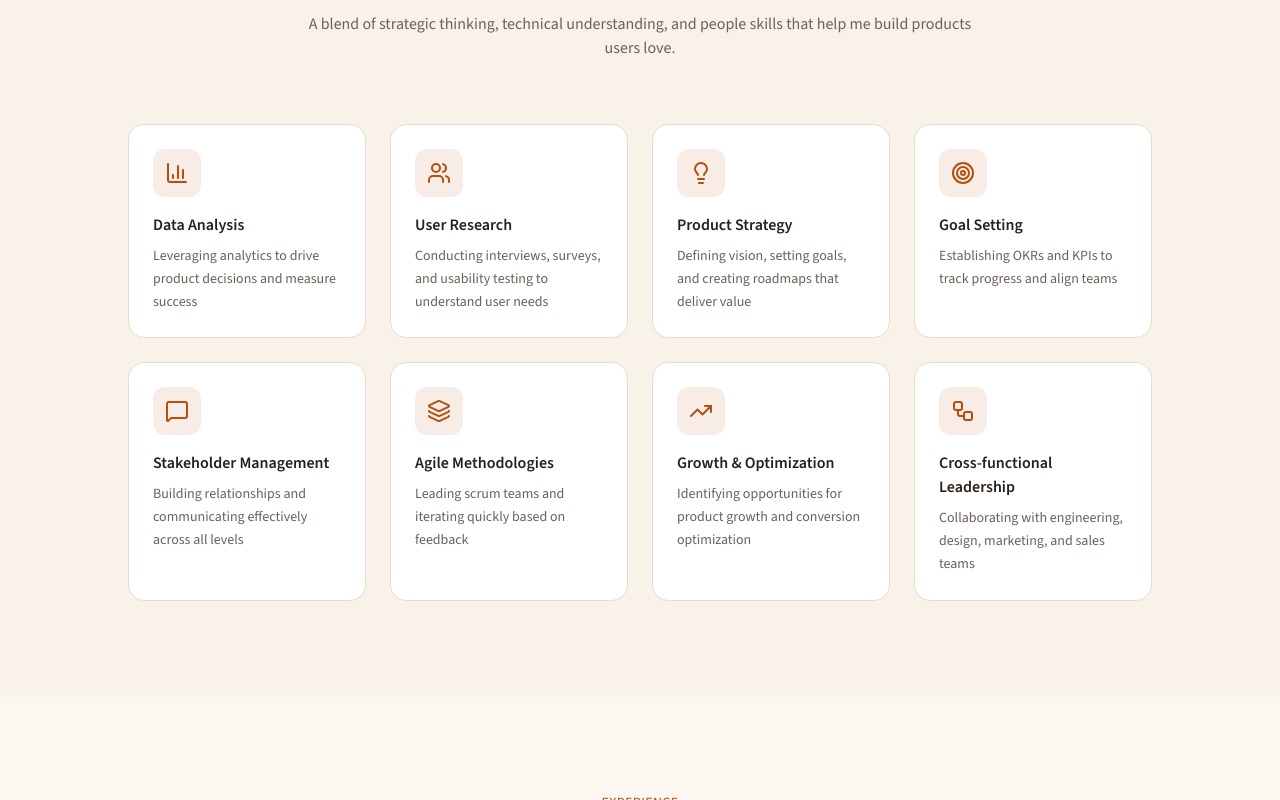
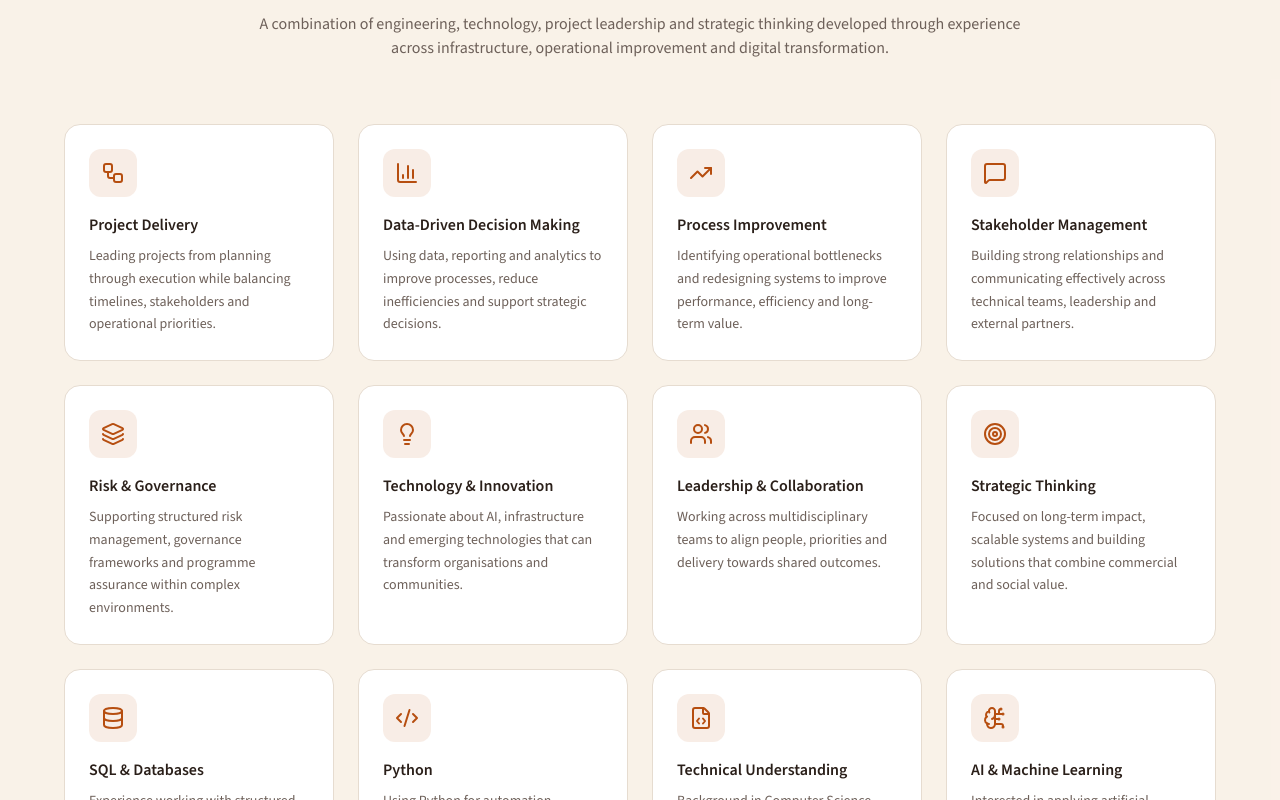
Before and after one commit to seunnnnnnnnn/personal-web, a Next.js app: page / in a window 1280 px wide. Shown: the part 1700-2500 px from the top of the page. Built offline with nearby package versions, Linux system fonts and the light colour scheme; a web font is replaced by a local one.

Commit message:
Update skills-section.tsx

```diff
--- a/components/skills-section.tsx
+++ b/components/skills-section.tsx
@@ -6,66 +6,155 @@ import {
   MessageSquare,
   Layers,
   TrendingUp,
-  Workflow
+  Workflow,
+  ShieldCheck,
+  Database,
+  Cpu,
+  Briefcase,
+  LineChart,
+  Wrench,
+  Globe,
+  Building2,
+  Code2,
+  FileCode,
+  BrainCircuit,
+  MonitorCog,
 } from "lucide-react"
 
 const skills = [
   {
-    icon: BarChart3,
-    title: "Data Analysis",
-    description: "Leveraging analytics to drive product decisions and measure success"
+    icon: Workflow,
+    title: "Project Delivery",
+    description:
+      "Leading projects from planning through execution while balancing timelines, stakeholders and operational priorities.",
   },
   {
-    icon: Users,
-    title: "User Research",
-    description: "Conducting interviews, surveys, and usability testing to understand user needs"
+    icon: BarChart3,
+    title: "Data-Driven Decision Making",
+    description:
+      "Using data, reporting and analytics to improve processes, reduce inefficiencies and support strategic decisions.",
   },
   {
-    icon: Lightbulb,
-    title: "Product Strategy",
-    description: "Defining vision, setting goals, and creating roadmaps that deliver value"
-  },
-  {
-    icon: Target,
-    title: "Goal Setting",
-    description: "Establishing OKRs and KPIs to track progress and align teams"
+    icon: TrendingUp,
+    title: "Process Improvement",
+    description:
+      "Identifying operational bottlenecks and redesigning systems to improve performance, efficiency and long-term value.",
   },
   {
     icon: MessageSquare,
     title: "Stakeholder Management",
-    description: "Building relationships and communicating effectively across all levels"
+    description:
+      "Building strong relationships and communicating effectively across technical teams, leadership and external partners.",
   },
   {
     icon: Layers,
-    title: "Agile Methodologies",
-    description: "Leading scrum teams and iterating quickly based on feedback"
+    title: "Risk & Governance",
+    description:
+      "Supporting structured risk management, governance frameworks and programme assurance within complex environments.",
   },
   {
-    icon: TrendingUp,
-    title: "Growth & Optimization",
-    description: "Identifying opportunities for product growth and conversion optimization"
+    icon: Lightbulb,
+    title: "Technology & Innovation",
+    description:
+      "Passionate about AI, infrastructure and emerging technologies that can transform organisations and communities.",
   },
   {
-    icon: Workflow,
-    title: "Cross-functional Leadership",
-    description: "Collaborating with engineering, design, marketing, and sales teams"
-  }
+    icon: Users,
+    title: "Leadership & Collaboration",
+    description:
+      "Working across multidisciplinary teams to align people, priorities and delivery towards shared outcomes.",
+  },
+  {
+    icon: Target,
+    title: "Strategic Thinking",
+    description:
+      "Focused on long-term impact, scalable systems and building solutions that combine commercial and social value.",
+  },
+  {
+    icon: Database,
+    title: "SQL & Databases",
+    description:
+      "Experience working with structured data, querying databases and supporting data-led operational insights.",
+  },
+  {
+    icon: Code2,
+    title: "Python",
+    description:
+      "Using Python for automation, analytics, problem solving and exploring AI and machine learning applications.",
+  },
+  {
+    icon: FileCode,
+    title: "Technical Understanding",
+    description:
+      "Background in Computer Science with exposure to software systems, coding principles and digital technologies.",
+  },
+  {
+    icon: BrainCircuit,
+    title: "AI & Machine Learning",
+    description:
+      "Interested in applying artificial intelligence and machine learning to operational efficiency and infrastructure challenges.",
+  },
+  {
+    icon: MonitorCog,
+    title: "Digital Transformation",
+    description:
+      "Supporting modernisation initiatives through technology, process redesign and systems thinking.",
+  },
+  {
+    icon: ShieldCheck,
+    title: "Operational Risk",
+    description:
+      "Supporting risk identification, mitigation and governance across large-scale operational and infrastructure environments.",
+  },
+  {
+    icon: Briefcase,
+    title: "Commercial Awareness",
+    description:
+      "Understanding how operational decisions, procurement and supplier relationships influence business performance.",
+  },
+  {
+    icon: LineChart,
+    title: "Continuous Improvement",
+    description:
+      "Focused on delivering measurable outcomes through optimisation, efficiency improvements and smarter systems.",
+  },
+  {
+    icon: Wrench,
+    title: "Engineering Mindset",
+    description:
+      "Applying structured problem solving and systems thinking from a background in Mechanical Engineering.",
+  },
+  {
+    icon: Globe,
+    title: "Global Impact Vision",
+    description:
+      "Driven by a long-term ambition to improve infrastructure, energy access and technology adoption across Africa.",
+  },
+  {
+    icon: Building2,
+    title: "Infrastructure & Utilities",
+    description:
+      "Experience working within complex infrastructure environments supporting operational delivery and transformation.",
+  },
 ]
 
 export function SkillsSection() {
   return (
     <section id="skills" className="py-24 px-6 bg-secondary/50">
-      <div className="max-w-5xl mx-auto">
+      <div className="max-w-6xl mx-auto">
         <div className="text-center mb-16">
           <p className="text-primary font-medium mb-2 tracking-wide uppercase text-sm">
             Skills
           </p>
+
           <h2 className="font-serif text-3xl md:text-4xl font-semibold text-foreground mb-4">
             What I Bring to the Table
           </h2>
-          <p className="text-muted-foreground max-w-2xl mx-auto">
-            A blend of strategic thinking, technical understanding, and people skills
-            that help me build products users love.
+
+          <p className="text-muted-foreground max-w-3xl mx-auto">
+            A combination of engineering, technology, project leadership and
+            strategic thinking developed through experience across
+            infrastructure, operational improvement and digital transformation.
           </p>
         </div>
 
@@ -73,12 +162,16 @@ export function SkillsSection() {
           {skills.map((skill) => (
             <div
               key={skill.title}
-              className="bg-card p-6 rounded-xl border border-border hover:border-primary/50 hover:shadow-lg transition-all group"
+              className="bg-card p-6 rounded-xl border border-border hover:border-primary/50 hover:shadow-lg transition-all duration-300 group"
             >
               <div className="w-12 h-12 rounded-lg bg-primary/10 flex items-center justify-center mb-4 group-hover:bg-primary/20 transition-colors">
                 <skill.icon className="w-6 h-6 text-primary" />
               </div>
-              <h3 className="font-semibold text-foreground mb-2">{skill.title}</h3>
+
+              <h3 className="font-semibold text-foreground mb-2">
+                {skill.title}
+              </h3>
+
               <p className="text-sm text-muted-foreground leading-relaxed">
                 {skill.description}
               </p>
```
